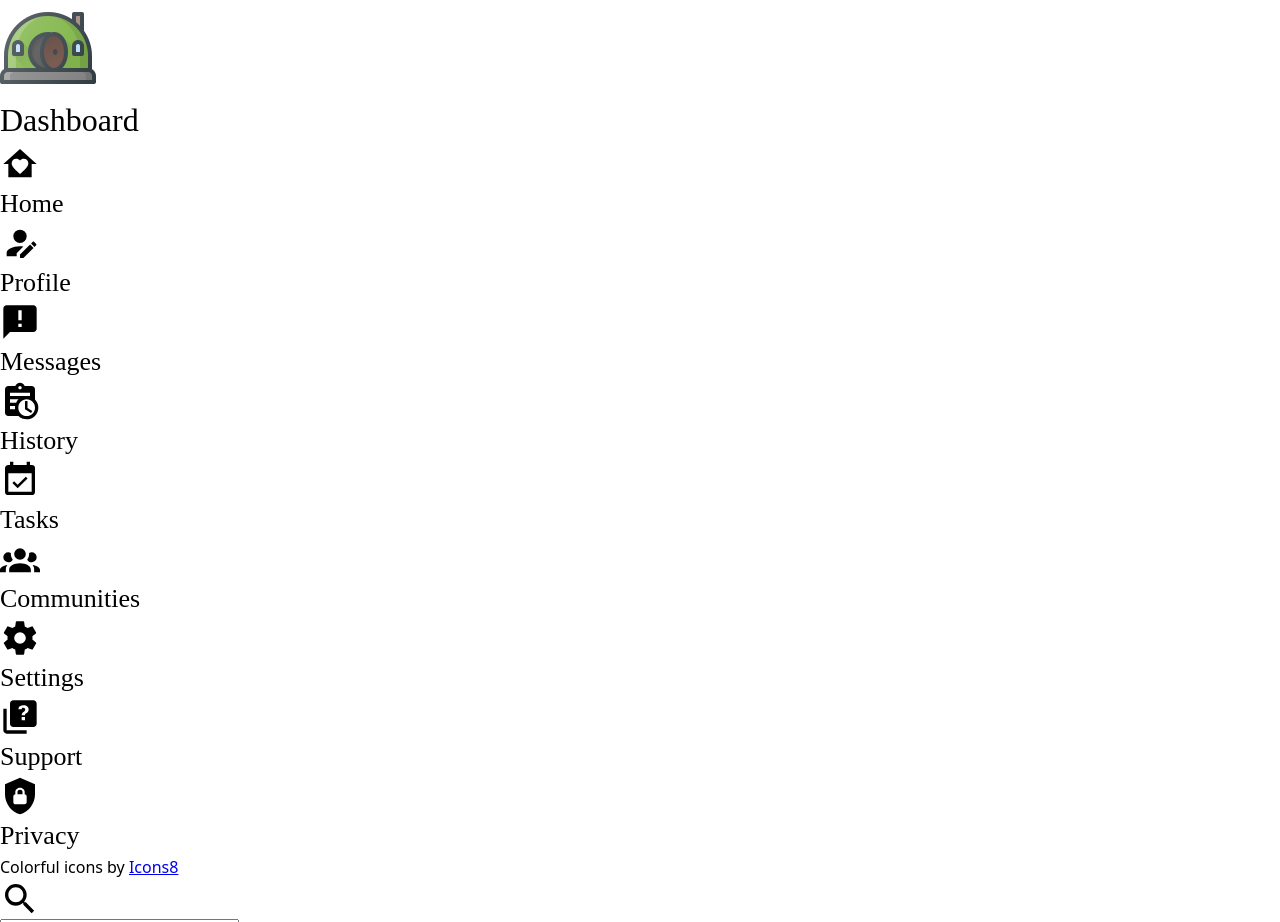
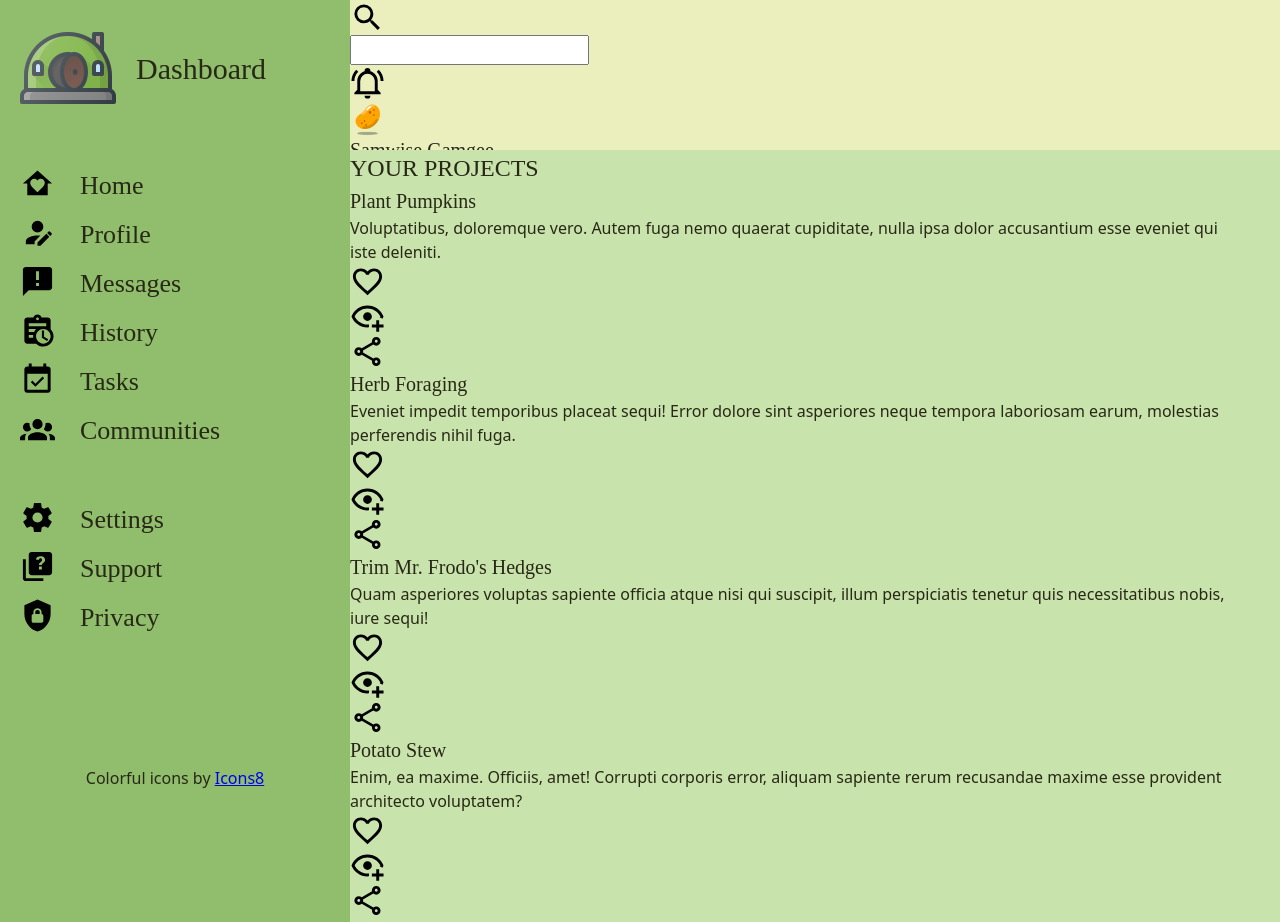
Before and after one commit to See-Monkey/admin-dashboard, a plain HTML site: page index.html in a window 1280 px wide. Shown: the top 922 px of the page. Drawn offline with Linux system fonts and the light colour scheme; a web font is replaced by a local one.

Commit message:
Apply grid to sidebar

```diff
--- a/css/style.css
+++ b/css/style.css
@@ -1,3 +1,4 @@
+/* =============== reset =============== */
 *, *::before, *::after {
   box-sizing: border-box;
 }
@@ -33,6 +34,8 @@ h1, h2, h3, h4, h5, h6 {
 #root, #__next {
   isolation: isolate;
 }
+
+/* =============== global =============== */
 :root {
   --cream: #eaefbd;
   --teagreen: #c9e3ac;
@@ -54,49 +57,116 @@ h1, h2, h3, h4, h5, h6 {
 }
 
 h1 {
-    font-size: 32px;
+    font-size: 30px;
     font-family: "Metamorphous";
     font-weight: 400;
     font-style: normal;
+    color: var(--olive);
 }
 h2 {
     font-size: 26px;
     font-family: "Metamorphous";
     font-weight: 400;
     font-style: normal;
+    color: var(--olive);
 }
 h3 {
     font-size: 24px;
     font-family: "Metamorphous";
     font-weight: 400;
     font-style: normal;
+    color: var(--olive);
 }
 h4 {
     font-size: 20px;
     font-family: "Eagle Lake";
     font-weight: 400;
     font-style: normal;
+    color: var(--olive);
 }
 h5 {
     font-size: 18px;
     font-family: "Eagle Lake";
     font-weight: 400;
     font-style: normal;
+    color: var(--olive);
 }
 h6 {
     font-size: 16px;
     font-family: "Eagle Lake";
     font-weight: 400;
     font-style: normal;
+    color: var(--olive);
 }
 p {
     font-size: 16px;
+    color: var(--olive);
 }
 .trending p {
     font-size: 14px;
+    color: var(--olive);
 }
 
 .icon img {
-  width: 40px;
-  height: 40px;
+  width: 35px;
+  height: 35px;
 }
+
+body {
+  height: 100vh;
+}
+
+.page {
+  height: 100%;
+  display: grid;
+  grid-template-rows: 150px auto;
+  grid-template-columns: 350px auto;
+}
+
+/* =============== sidebar =============== */
+.sidebar {
+  background-color: var(--pistachio);
+  grid-area: 1 / 1 / -1 / 2;
+  display: flex;
+  flex-direction: column;
+  gap: 50px;
+  padding: 20px;
+}
+
+.sidebarLogo {
+  display: flex;
+  align-items: center;
+  gap: 20px;
+}
+
+
+.sidebarNav {
+  display: grid;
+  grid-template-columns: 60px auto;
+  row-gap: 10px;
+}
+
+.sidebarAdmin {
+  display: grid;
+  grid-template-columns: 60px auto;
+  row-gap: 10px;
+}
+
+.iconCredit {
+  position: fixed;
+  bottom: 10px;
+  align-self: center;
+
+}
+
+/* =============== header =============== */
+.header {
+  background-color: var(--cream);
+  grid-area: 1 / 2 / 2 / -1;
+}
+
+/* =============== content =============== */
+.content {
+  background-color: var(--teagreen);
+  grid-area: 2 / 2 / -1 / -1;
+}
--- a/index.html
+++ b/index.html
@@ -57,8 +57,9 @@
                     <img src="./img/privacy.svg" alt="privacy icon">
                 </div>
                 <h2>Privacy</h2>
-                <p>Colorful icons by <a target="_blank" href="https://icons8.com">Icons8</a></p>
             </div>
+            <p class="iconCredit">Colorful icons by <a target="_blank" href="https://icons8.com">Icons8</a></p>
+
         </div>
         <div class="header">
             <div class="search">
```
